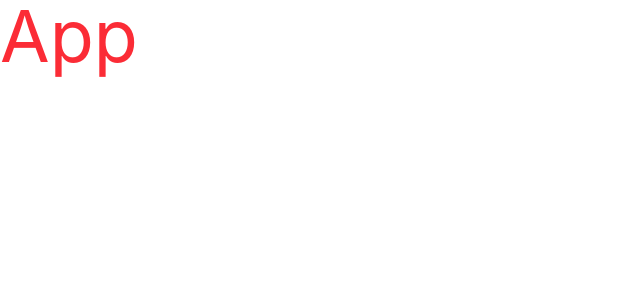
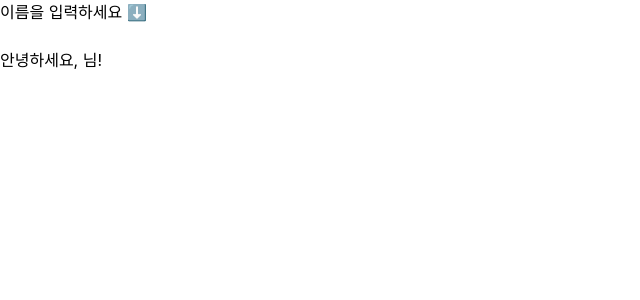
Before and after one commit to rlaalstj1012/likelion_useEffect, a React (Vite) app: page / in a window 1280 px wide. Shown: the top 300 px of the page, without its empty margins (0-640 px from the left). Built offline with nearby package versions, Linux system fonts and the light colour scheme.

Commit message:
useState 복습

```diff
--- a/src/App.jsx
+++ b/src/App.jsx
@@ -1,7 +1,12 @@
-import React from "react";
+import React from "react"; // 생략 가능
+import NameInput from "./NameInput";
 
 const App = () => {
-	return <div className="text-red-500 text-7xl">App</div>;
+	return (
+		<div>
+			<NameInput />
+		</div>
+	);
 };
 
 export default App;
--- /dev/null
+++ b/src/NameInput.jsx
@@ -0,0 +1,27 @@
+import React, { useState } from "react";
+
+const NameInput = () => {
+	const [name, setName] = useState("");
+
+	const handleChange = (e) => {
+		setName(e.target.value); // 입력창의 값을 상태로 저장
+	}
+    const containerStyle = "max-w-md mx-auto mt-10 p-10 bg-stone-200 rounded-xl";
+    const headingStyle = "text-2xl font-bold mb-4";
+    const inputStyle = "border border-gray-300 bg-white/50 rounded-lg px-3 py-2 w-50 mb-4";
+    const greetingStyle = "text-lg text-blue-600 font-medium";
+    const nameStyle = "font-bold text-orange-600";
+
+
+	return (
+		<div>
+			<h2>이름을 입력하세요 ⬇️</h2>
+			<input type="text" onChange={handleChange} />
+			<p>
+				안녕하세요, {name}님!
+			</p>
+		</div>
+	);
+}
+
+export default NameInput;
```
